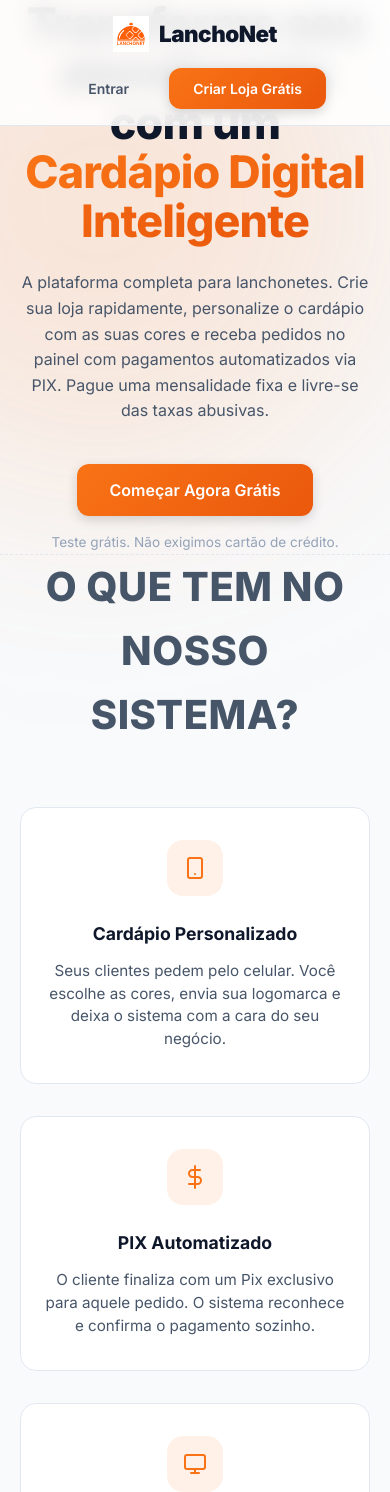
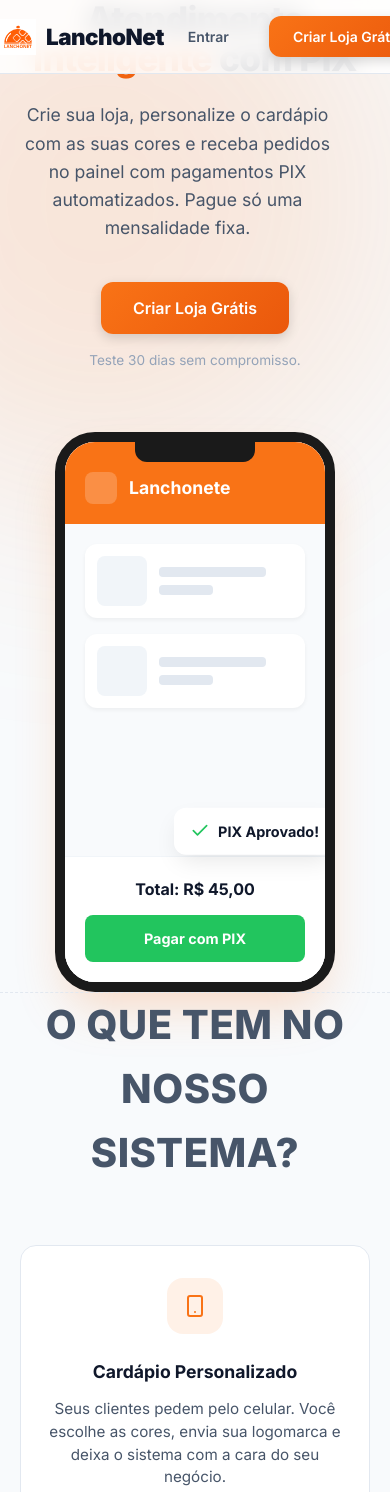
Before and after one commit to DanielFernandesNoronha/lanchonet, a React (Vite) app: page / in a window 390 px wide. Shown: the top 1492 px of the page. Built offline with nearby package versions, Linux system fonts and the light colour scheme; no server answers.

Commit message:
Desenhar mockup de smartphone em CSS puro na nova Hero Section e corrigir o header no mobile

```diff
--- a/src/pages/landing/LandingPage.css
+++ b/src/pages/landing/LandingPage.css
@@ -80,12 +80,167 @@
 /* Hero Section */
 .hero-section {
   display: flex;
-  flex-direction: column;
   align-items: center;
   justify-content: center;
+  min-height: 100vh;
+  padding: 120px 0 80px;
+}
+
+.hero-split {
+  display: grid;
+  grid-template-columns: 1fr 1fr;
+  gap: 60px;
+  align-items: center;
+  text-align: left;
+}
+
+.hero-split .hero-content {
+  max-width: 550px;
+}
+
+/* Phone Mockup */
+.hero-visual {
+  display: flex;
+  justify-content: center;
+  position: relative;
+}
+
+.phone-mockup {
+  width: 280px;
+  height: 560px;
+  background: #ffffff;
+  border: 10px solid #1a1a1a;
+  border-radius: 40px;
+  position: relative;
+  box-shadow: 0 25px 50px -12px rgba(249, 115, 22, 0.25);
+  overflow: hidden;
+}
+
+.phone-notch {
+  position: absolute;
+  top: 0;
+  left: 50%;
+  transform: translateX(-50%);
+  width: 120px;
+  height: 20px;
+  background: #1a1a1a;
+  border-bottom-left-radius: 12px;
+  border-bottom-right-radius: 12px;
+  z-index: 10;
+}
+
+.phone-screen {
+  width: 100%;
+  height: 100%;
+  display: flex;
+  flex-direction: column;
+  background: #f8fafc;
+}
+
+.app-header {
+  padding: 30px 20px 20px;
+  background: var(--accent);
+  color: white;
+  display: flex;
+  align-items: center;
+  gap: 12px;
+}
+
+.app-logo {
+  width: 32px;
+  height: 32px;
+  background: rgba(255, 255, 255, 0.2);
+  border-radius: 8px;
+}
+
+.app-title {
+  font-weight: 700;
+  font-size: 1.1rem;
+}
+
+.app-body {
+  padding: 20px;
+  flex: 1;
+  display: flex;
+  flex-direction: column;
+  gap: 16px;
+}
+
+.app-item {
+  background: white;
+  padding: 12px;
+  border-radius: 12px;
+  box-shadow: 0 2px 4px rgba(0,0,0,0.05);
+  display: flex;
+  gap: 12px;
+  align-items: center;
+}
+
+.app-img {
+  width: 50px;
+  height: 50px;
+  background: #f1f5f9;
+  border-radius: 8px;
+}
+
+.app-txt-box {
+  flex: 1;
+}
+
+.app-txt1 {
+  width: 80%;
+  height: 10px;
+  background: #e2e8f0;
+  margin-bottom: 8px;
+  border-radius: 4px;
+}
+
+.app-txt2 {
+  width: 40%;
+  height: 10px;
+  background: #e2e8f0;
+  border-radius: 4px;
+}
+
+.app-footer {
+  padding: 20px;
+  background: white;
+  border-top: 1px solid #f1f5f9;
+}
+
+.app-total {
+  font-weight: 700;
+  color: var(--text-primary);
+  margin-bottom: 12px;
   text-align: center;
-  min-height: 100vh;
-  padding: 80px 0;
+}
+
+.app-pay-btn {
+  background: #22c55e;
+  color: white;
+  text-align: center;
+  padding: 12px;
+  border-radius: 8px;
+  font-weight: 700;
+  font-size: 0.9rem;
+}
+
+.hero-float-alert {
+  position: absolute;
+  bottom: 120px;
+  right: -30px;
+  background: white;
+  padding: 12px 16px;
+  border-radius: 12px;
+  box-shadow: 0 10px 25px -5px rgba(0,0,0,0.1);
+  display: flex;
+  align-items: center;
+  gap: 8px;
+  font-weight: 700;
+  font-size: 0.9rem;
+  color: var(--text-primary);
+  animation: bounce 2s infinite;
+  z-index: 20;
 }
 
 .hero-title {
@@ -289,8 +444,18 @@
 /* Responsiveness */
 @media (max-width: 992px) {
   .hero-section {
-    padding: 120px 0 60px;
+    padding: 140px 0 60px;
     min-height: auto;
+  }
+  .hero-split {
+    grid-template-columns: 1fr;
+    text-align: center;
+  }
+  .hero-split .hero-content {
+    max-width: 100%;
+  }
+  .hero-float-alert {
+    right: -10px;
   }
   .pricing-grid {
     grid-template-columns: 1fr;
@@ -313,10 +478,6 @@
   .hero-title {
     font-size: 2.2rem;
   }
-  .landing-header .container {
-    flex-direction: column;
-    gap: 16px;
-  }
   .landing-nav-links {
     display: none;
   }
--- a/src/pages/landing/LandingPage.jsx
+++ b/src/pages/landing/LandingPage.jsx
@@ -35,21 +35,47 @@ export default function LandingPage() {
       </header>
 
       {/* Hero Section */}
-      <section className="hero-section container">
-        <div className="hero-content slide-up" style={{ maxWidth: '800px' }}>
-          <h1 className="hero-title" style={{ fontSize: '2.8rem' }}>
-            Transforme seu atendimento com um <span className="text-gradient">Cardápio Digital Inteligente</span>
+      <section className="hero-section hero-split container">
+        <div className="hero-content slide-up">
+          <h1 className="hero-title">
+            Atendimento <br />
+            <span className="text-gradient">Inteligente</span> com PIX
           </h1>
-          <p className="hero-subtitle" style={{ fontSize: '1rem', maxWidth: '700px', margin: '0 auto 40px' }}>
-            A plataforma completa para lanchonetes. Crie sua loja rapidamente, personalize o cardápio com as suas cores e receba pedidos no painel com pagamentos automatizados via PIX. Pague uma mensalidade fixa e livre-se das taxas abusivas.
+          <p className="hero-subtitle">
+            Crie sua loja, personalize o cardápio com as suas cores e receba pedidos no painel com pagamentos PIX automatizados. Pague só uma mensalidade fixa.
           </p>
           <div className="hero-cta">
             <button className="btn btn-primary btn-lg" onClick={() => navigate('/admin/login')}>
-              Começar Agora Grátis
+              Criar Loja Grátis
             </button>
             <p style={{ marginTop: '16px', fontSize: '0.85rem', color: 'var(--text-muted)' }}>
-              Teste grátis. Não exigimos cartão de crédito.
+              Teste 30 dias sem compromisso.
             </p>
+          </div>
+        </div>
+
+        <div className="hero-visual slide-up" style={{ animationDelay: '0.2s' }}>
+          <div className="phone-mockup">
+            <div className="phone-notch"></div>
+            <div className="phone-screen">
+              <div className="app-header">
+                <div className="app-logo"></div>
+                <div className="app-title">Lanchonete</div>
+              </div>
+              <div className="app-body">
+                <div className="app-item"><div className="app-img"></div><div className="app-txt-box"><div className="app-txt1"></div><div className="app-txt2"></div></div></div>
+                <div className="app-item"><div className="app-img"></div><div className="app-txt-box"><div className="app-txt1"></div><div className="app-txt2"></div></div></div>
+              </div>
+              <div className="app-footer">
+                <div className="app-total">Total: R$ 45,00</div>
+                <div className="app-pay-btn">Pagar com PIX</div>
+              </div>
+            </div>
+            {/* Pop-up flutuante PIX */}
+            <div className="hero-float-alert">
+              <FiCheck color="#22c55e" size={20} />
+              <span>PIX Aprovado!</span>
+            </div>
           </div>
         </div>
       </section>
```
